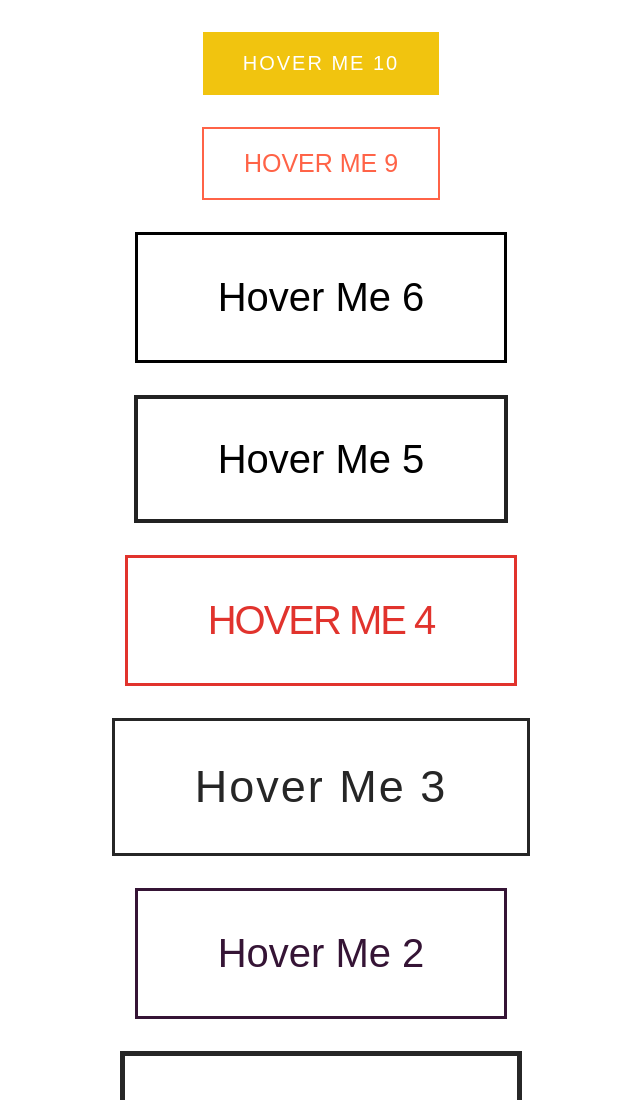
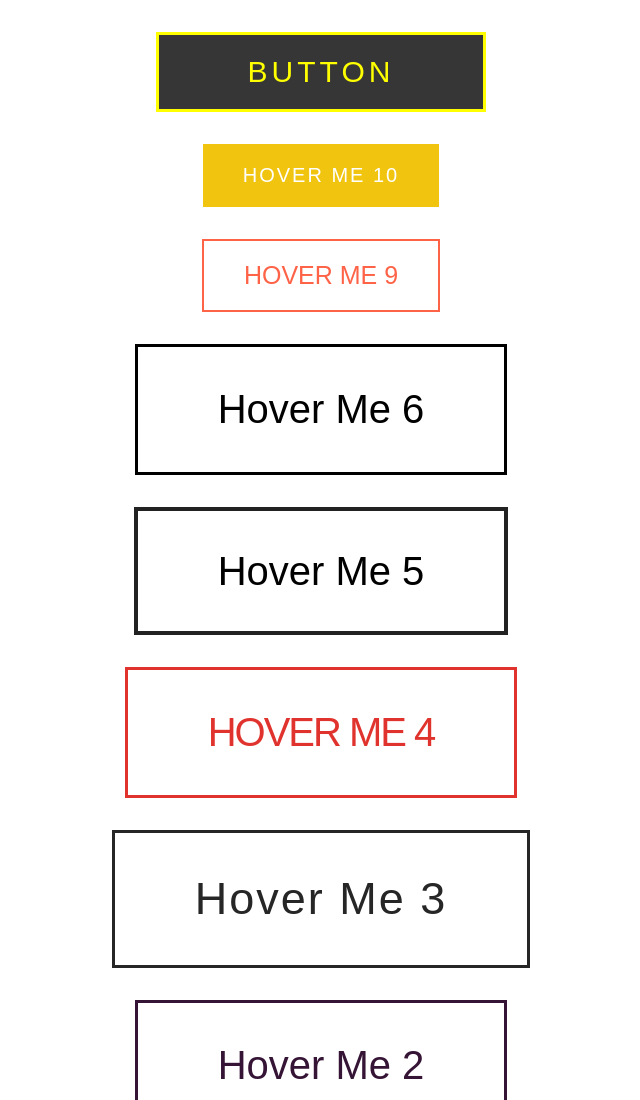
Before and after one commit to erick505alvarez/style-animator, a plain HTML site: page index.html in a window 1280 px wide. Shown: the top 1100 px of the page, without its empty margins (319-959 px from the left). Drawn offline with Linux system fonts and the light colour scheme.

Commit message:
Add button 11

```diff
--- a/index.html
+++ b/index.html
@@ -12,6 +12,8 @@
 <body>
 
     <div class="container">
+        <!-- button 11 -->
+        <a class="button-11" href="#">Hover Me 11</a>
         <!-- button 10 -->
         <a class="button-10" href="#">Hover Me 10</a>
         <!-- button 9 -->
--- a/styles/button-styles.css
+++ b/styles/button-styles.css
@@ -1,3 +1,58 @@
+/* button 11 */
+/* #25 */
+.button-11 {
+    padding: 20px 40px;
+    text-transform: uppercase;
+    letter-spacing: 4px;
+    color: #FF0;
+    border: 3px solid #FF0;
+    font-size: 30px;
+    position: relative;
+    color: transparent;
+}
+.button-11:before {
+    content: 'button';
+    position: absolute;
+    top: 0;
+    left: 0;
+    width: 100%;
+    height: 100%;
+    background-color: #363636;
+    color: #FF0;
+    display: flex;
+    justify-content: center;
+    align-items: center;
+    transition: all 0.5s;
+}
+.button-11:hover:before {
+    left: 100%;
+    transform: scale(0) rotateY(360deg);
+    opacity: 0;
+}
+.button-11:after {
+    content: 'button';
+    position: absolute;
+    top: 0;
+    left: -100%;
+    width: 100%;
+    height: 100%;
+    background-color: #363636;
+    color: #FF0;
+    display: flex;
+    justify-content: center;
+    align-items: center;
+    transition: all 0.5s;
+    transform: scale(0) rotateY(360deg);
+    opacity: 0;
+}
+.button-11:hover:after {
+    /* transform: scale(1) rotateY(0deg) translateX(100%); */
+    transform: scale(1) rotateY(0deg);
+    left: 0;
+    opacity: 1;
+}
+
+
 /* button 10 */
 /* #24 */
 .button-10 {
```
